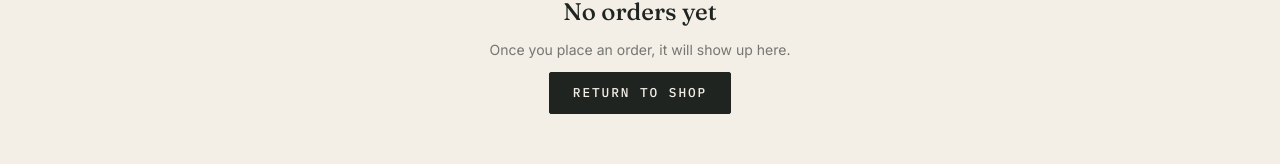
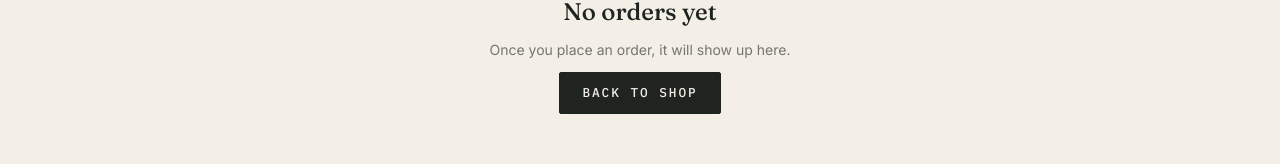
Before and after one commit to RocAfella044/Rocafella-clothes, a React (Vite) app: page /orders in a window 1280 px wide. Shown: the part 231-395 px from the top of the page. Built offline with nearby package versions, Linux system fonts and the light colour scheme.

Commit message:
orderpageupdated

```diff
--- a/src/pages/OrdersPage.jsx
+++ b/src/pages/OrdersPage.jsx
@@ -19,7 +19,7 @@ export function OrdersPage() {
           message="Once you place an order, it will show up here."
           action={
             <Link to="/">
-              <Button $variant="primary">Return to shop</Button>
+              <Button $variant="primary">Back to shop</Button>
             </Link>
           }
         />
```
